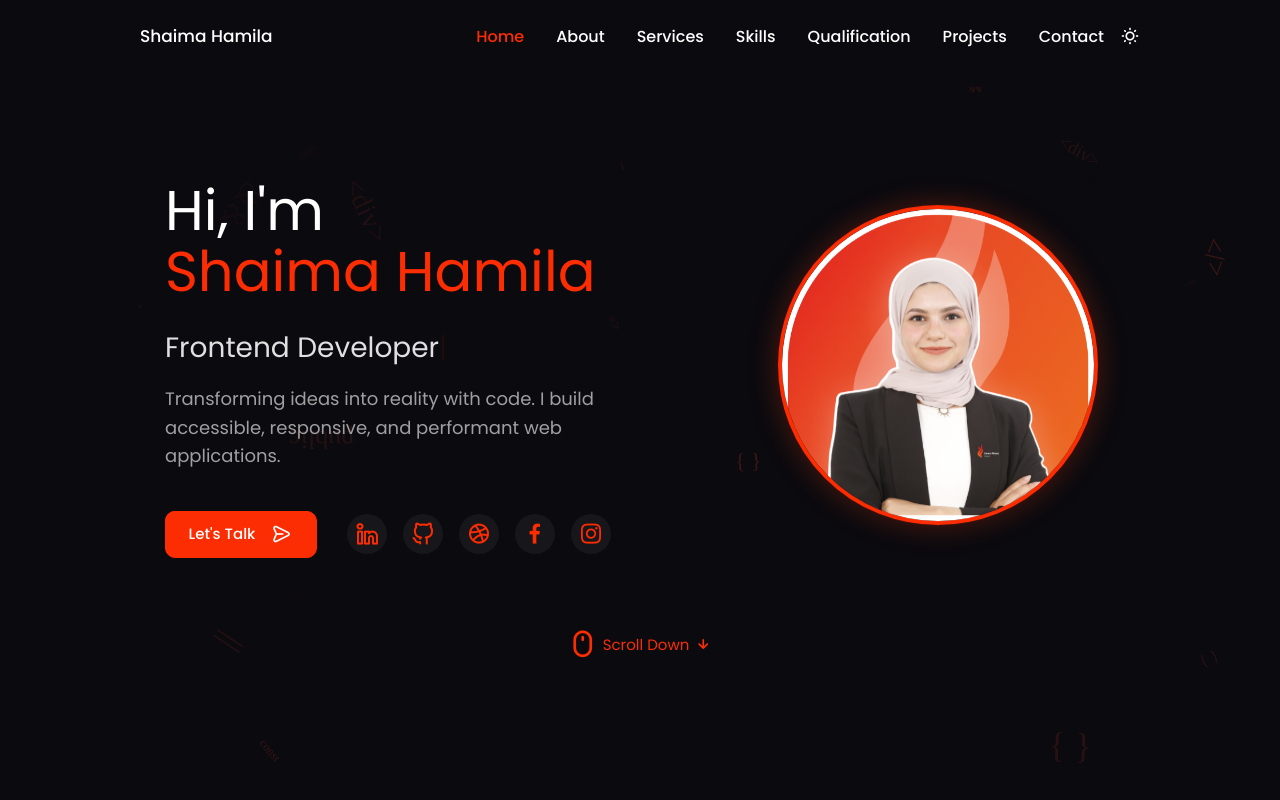
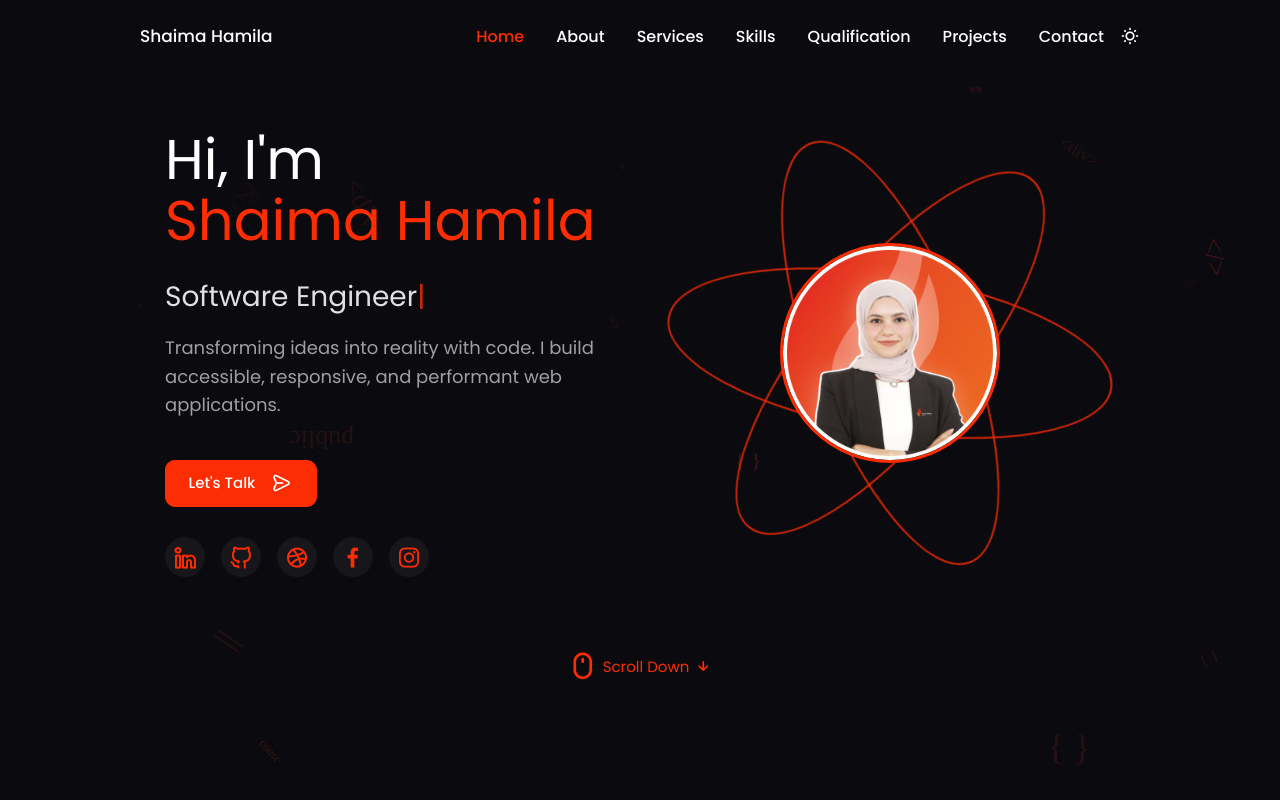
Before and after one commit to shaimaHamila/shaimaHamila, a React (Vite) app: page / in a window 1280 px wide. Shown: the top 800 px of the page. Built offline with nearby package versions, Linux system fonts and the light colour scheme.

Commit message:
update 4

```diff
--- a/src/components/templates/MyIntro/MyIntro.scss
+++ b/src/components/templates/MyIntro/MyIntro.scss
@@ -29,11 +29,11 @@
 @media screen and (min-width: 768px) {
   .home__content {
     display: grid;
-    grid-template-columns: 1.2fr 0.8fr; /* Text Area slightly larger */
+    grid-template-columns: 1fr 1fr; /* Equal width for better balance */
     text-align: left;
     align-items: center;
     gap: 4rem;
-    padding-top: 4rem; /* More space on desktop */
+    padding-top: 2rem; /* More space on desktop */
   }
 }
 
@@ -157,27 +157,77 @@
 
 .blob-shape {
   position: relative;
-  width: 250px;
-  height: 250px;
+  width: 320px; /* Increased from 280px */
+  height: 320px;
   display: flex;
   justify-content: center;
   align-items: center;
 }
 
+/* React Atom Nucleus (Profile Image) */
 .home__blob {
+  width: 160px; /* Increased from 140px */
+  height: 160px;
+  object-fit: cover;
+  border-radius: 50%; /* Perfect Circle */
+  border: 3px solid var(--first-color);
+  box-shadow: 0 0 20px rgba(var(--hue-color), 98%, 50%, 0.5); /* Glowing Nucleus */
+  z-index: 10;
+  position: relative;
+}
+
+/* Orbit Container (Spins slowly) */
+.orbit-container {
+  position: absolute;
+  top: 0;
+  left: 0;
   width: 100%;
   height: 100%;
-  object-fit: cover;
+  animation: spin-atom 10s linear infinite;
+  pointer-events: none; /* Let clicks pass to image/area */
+}
+
+/* Individual Orbits */
+.react-orbit {
+  position: absolute;
+  top: 50%;
+  left: 50%;
+  width: 100%;
+  height: 35%; /* Eliptical shape */
+  border: 2px solid var(--first-color);
   border-radius: 50%;
-  border: 4px solid var(--first-color);
-  box-shadow: 0 0 30px rgba(252, 62, 13, 0.3); /* Glow */
-  animation: float 6s ease-in-out infinite;
+  transform-origin: center;
+  box-shadow: 0 0 10px rgba(var(--hue-color), 98%, 50%, 0.3);
+  opacity: 0.8;
+}
+
+.orbit-1 {
+  transform: translate(-50%, -50%) rotate(0deg);
+}
+.orbit-2 {
+  transform: translate(-50%, -50%) rotate(60deg);
+}
+.orbit-3 {
+  transform: translate(-50%, -50%) rotate(120deg);
+}
+
+@keyframes spin-atom {
+  0% {
+    transform: rotate(0deg);
+  }
+  100% {
+    transform: rotate(360deg);
+  }
 }
 
 @media screen and (min-width: 1024px) {
   .blob-shape {
-    width: 320px; /* Controlled Max Size */
-    height: 320px;
+    width: 450px; /* Significantly larger on desktop (was 360px) */
+    height: 450px;
+  }
+  .home__blob {
+    width: 220px; /* Larger Nucleus (was 180px) */
+    height: 220px;
   }
 }
 
@@ -210,15 +260,6 @@
 }
 
 /* Animations */
-@keyframes float {
-  0%,
-  100% {
-    transform: translateY(0);
-  }
-  50% {
-    transform: translateY(-15px);
-  }
-}
 
 /* Glow Button (Keep existing) */
 .button.glow-on-hover {
--- a/src/components/templates/MyIntro/MyIntro.tsx
+++ b/src/components/templates/MyIntro/MyIntro.tsx
@@ -19,7 +19,7 @@ const MyIntro: React.FC<MyIntroProps> = ({ socialLinks, imageSrc, title }) => {
 
   useEffect(() => {
     const typed = new Typed(el.current, {
-      strings: [title, "Frontend Developer", "React Specialist", "UI/UX Enthusiast", "Problem Solver"],
+      strings: ["Javascript Developer", "Software Engineer", "UI/UX Enthusiast", "Problem Solver"],
       typeSpeed: 50,
       backSpeed: 50,
       backDelay: 2000,
@@ -93,6 +93,13 @@ const MyIntro: React.FC<MyIntroProps> = ({ socialLinks, imageSrc, title }) => {
             transition={{ duration: 0.8 }}
           >
             <div className='blob-shape'>
+              {/* React Atom Orbits */}
+              <div className='orbit-container'>
+                <div className='react-orbit orbit-1'></div>
+                <div className='react-orbit orbit-2'></div>
+                <div className='react-orbit orbit-3'></div>
+              </div>
+              {/* Profile Nucleus */}
               <img className='home__blob' src={imageSrc} alt='Profile' />
             </div>
           </motion.div>
--- a/src/pages/Home/Home.tsx
+++ b/src/pages/Home/Home.tsx
@@ -66,7 +66,7 @@ const Home: React.FC = () => {
         subtitle='Full-stack JS developer'
         socialLinks={SocialLinks}
         navLinks={NavLinks}
-        copyText='2025-Designed and Developed by Shaima Hamila ❤️'
+        copyText='2026-Designed and Developed by Shaima Hamila ❤️'
       />
       <ToastContainer />
     </>
```
Also changed, not shown: public/ShaimaHamila.png.
